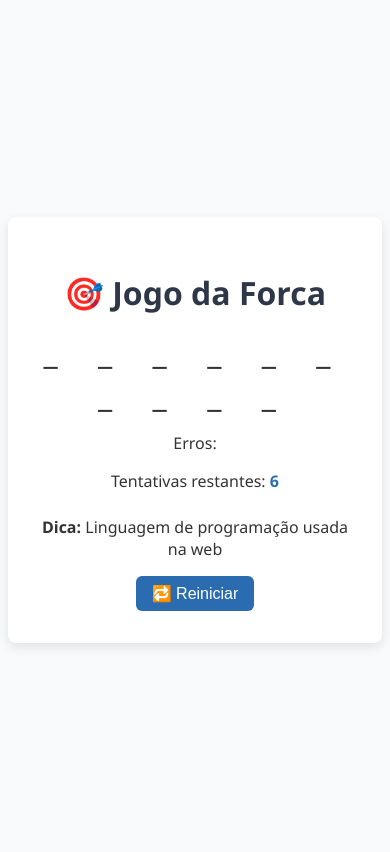
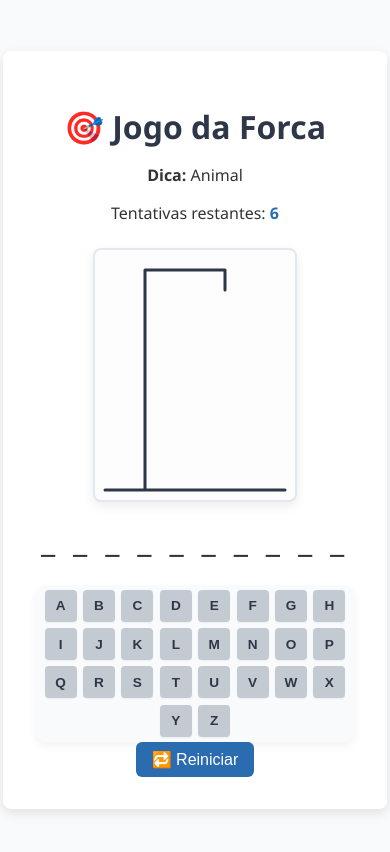
Before and after one commit to mirraelly/hangman, a plain HTML site: page index.html in a window 390 px wide. Both pictures are taken after a click on the button "🔁 Reiniciar". Drawn offline with Linux system fonts and the light colour scheme.

Commit message:
Jogo inicial da forca.

```diff
--- a/index.html
+++ b/index.html
@@ -10,18 +10,25 @@
     <div class="game-container">
       <h1>🎯 Jogo da Forca</h1>
 
-      <div id="word" class="word"></div>
+      <p class="text-sm text-gray-600 mt-2">
+        <strong>Dica:</strong> <span id="hint-text">Carregando...</span>
+      </p>
 
-      <div class="info">
-        <p>Erros: <span id="wrong-letters"></span></p>
+      <div class="info" id="tries-container">
         <p>Tentativas restantes: <span id="tries-left">6</span></p>
       </div>
 
       <div id="message" class="message"></div>
 
-      <p class="text-sm text-gray-600 mt-2">
-        <strong>Dica:</strong> <span id="hint-text">Carregando...</span>
-      </p>
+      <canvas
+        id="hangman-canvas"
+        width="200"
+        height="250"
+        class="hangman-canvas"
+      ></canvas>
+
+      <div id="word" class="word"></div>
+      <div id="keyboard" class="keyboard"></div>
 
       <button id="restartButton">🔁 Reiniciar</button>
     </div>
--- a/script.js
+++ b/script.js
@@ -5,14 +5,16 @@ let correctLetters = [];
 let wrongLetters = [];
 let maxTries = 6;
 let remainingTries = maxTries;
+let isGameOver = false;
 
 const wordEl = document.getElementById("word");
-const wrongEl = document.getElementById("wrong-letters");
 const triesEl = document.getElementById("tries-left");
 const messageEl = document.getElementById("message");
 const hintEl = document.getElementById("hint-text");
 const restartBtn = document.getElementById("restartButton");
-
+const canvas = document.getElementById("hangman-canvas");
+const ctx = canvas.getContext("2d");
+const triesContainer = document.getElementById("tries-container");
 
 function startGame() {
     if (words.length === 0) {
@@ -23,13 +25,16 @@ function startGame() {
     const randomEntry = words[Math.floor(Math.random() * words.length)];
     selectedWord = randomEntry.word.toLowerCase();
     selectedHint = randomEntry.hint;
-    hintEl.textContent = selectedHint;
-
     correctLetters = [];
     wrongLetters = [];
     remainingTries = maxTries;
+    isGameOver = false;
+
+    hintEl.textContent = selectedHint;
     messageEl.textContent = "";
     updateDisplay();
+    createKeyboard();
+    triesContainer.style.display = "block";
 }
 
 function updateDisplay() {
@@ -38,36 +43,46 @@ function updateDisplay() {
         .map(letter => (correctLetters.includes(letter) ? letter : "_"))
         .join(" ");
 
-    wrongEl.textContent = wrongLetters.join(" ");
     triesEl.textContent = remainingTries;
 
     checkGameStatus();
+    drawHangman(maxTries - remainingTries);
 }
 
 function checkGameStatus() {
-    const wordComplete = selectedWord.split("").every(letter => correctLetters.includes(letter));
+    const wordComplete = selectedWord
+        .split("")
+        .every(letter => correctLetters.includes(letter));
 
     if (wordComplete) {
         messageEl.textContent = "🎉 Você venceu!";
+        isGameOver = true;
+        triesContainer.style.display = "none";
     } else if (remainingTries <= 0) {
         messageEl.textContent = `💀 Você perdeu! A palavra era: ${selectedWord}`;
+        isGameOver = true;
+        triesContainer.style.display = "none";
     }
 }
 
+
 function handleKeyPress(e) {
     const letter = e.key.toLowerCase();
-    if (!/^[a-z]$/.test(letter) || messageEl.textContent !== "") return;
+
+    if (!/^[a-z]$/.test(letter) || isGameOver) return;
+
+    if (correctLetters.includes(letter) || wrongLetters.includes(letter)) {
+        messageEl.textContent = `⚠️ Você já tentou a letra "${letter.toUpperCase()}"`;
+        return;
+    }
 
     if (selectedWord.includes(letter)) {
-        if (!correctLetters.includes(letter)) {
-            correctLetters.push(letter);
-        }
+        correctLetters.push(letter);
     } else {
-        if (!wrongLetters.includes(letter)) {
-            wrongLetters.push(letter);
-            remainingTries--;
-        }
+        wrongLetters.push(letter);
+        remainingTries--;
     }
+
     updateDisplay();
 }
 
@@ -83,3 +98,111 @@ fetch("words.json")
     .catch(error => {
         console.error("Erro ao carregar palavras:", error);
     });
+
+function createKeyboard() {
+    const keyboardContainer = document.getElementById("keyboard");
+    const alphabet = "abcdefghijklmnopqrstuvwxyz";
+
+    keyboardContainer.innerHTML = "";
+
+    alphabet.split("").forEach(letter => {
+        const button = document.createElement("button");
+        button.textContent = letter.toUpperCase();
+        button.classList.add("key");
+        button.disabled = false;
+
+        button.addEventListener("click", () => {
+            simulateKeyPress(letter);
+        });
+
+        keyboardContainer.appendChild(button);
+    });
+}
+
+function simulateKeyPress(letter) {
+    if (!/^[a-z]$/.test(letter) || isGameOver) return;
+
+    if (correctLetters.includes(letter) || wrongLetters.includes(letter)) {
+        messageEl.textContent = `⚠️ Você já tentou a letra "${letter.toUpperCase()}"`;
+        return;
+    }
+
+    if (selectedWord.includes(letter)) {
+        correctLetters.push(letter);
+    } else {
+        wrongLetters.push(letter);
+        remainingTries--;
+    }
+
+    updateDisplay();
+    updateKeyboard(letter);
+}
+
+function updateKeyboard(letter) {
+    const keys = document.querySelectorAll("#keyboard .key");
+    keys.forEach(key => {
+        if (key.textContent.toLowerCase() === letter) {
+            key.disabled = true;
+            key.classList.add("used");
+
+            if (!selectedWord.includes(letter)) {
+                key.classList.add("wrong");
+            }
+        }
+    });
+}
+
+function drawHangman(stage) {
+    ctx.clearRect(0, 0, canvas.width, canvas.height);
+    ctx.lineWidth = 3;
+    ctx.strokeStyle = "#2d3748";
+    ctx.lineCap = "round";
+    ctx.lineJoin = "round";
+
+    // Estrutura da forca
+    ctx.beginPath();
+    ctx.moveTo(10, 240); ctx.lineTo(190, 240); // base
+    ctx.moveTo(50, 240); ctx.lineTo(50, 20);   // poste vertical
+    ctx.lineTo(130, 20);                       // topo horizontal
+    ctx.lineTo(130, 40);                       // corda
+    ctx.stroke();
+
+    if (stage > 0) {
+        // Cabeça
+        ctx.beginPath();
+        ctx.arc(130, 60, 20, 0, Math.PI * 2); // x, y, raio
+        ctx.fillStyle = "#edf2f7";
+        ctx.fill();
+        ctx.stroke();
+    }
+    if (stage > 1) {
+        // Corpo
+        ctx.beginPath();
+        ctx.moveTo(130, 80); ctx.lineTo(130, 140);
+        ctx.stroke();
+    }
+    if (stage > 2) {
+        // Braço esquerdo
+        ctx.beginPath();
+        ctx.moveTo(130, 100); ctx.lineTo(100, 120);
+        ctx.stroke();
+    }
+    if (stage > 3) {
+        // Braço direito
+        ctx.beginPath();
+        ctx.moveTo(130, 100); ctx.lineTo(160, 120);
+        ctx.stroke();
+    }
+    if (stage > 4) {
+        // Perna esquerda
+        ctx.beginPath();
+        ctx.moveTo(130, 140); ctx.lineTo(110, 180);
+        ctx.stroke();
+    }
+    if (stage > 5) {
+        // Perna direita
+        ctx.beginPath();
+        ctx.moveTo(130, 140); ctx.lineTo(150, 180);
+        ctx.stroke();
+    }
+}
--- a/style.css
+++ b/style.css
@@ -24,8 +24,11 @@ h1 {
 
 .word {
   font-size: 2rem;
-  letter-spacing: 1rem;
+  letter-spacing: 0.3rem;
   margin-bottom: 1rem;
+  display: flex;
+  justify-content: center;
+  gap: 0.5rem;
 }
 
 .info {
@@ -47,6 +50,7 @@ h1 {
   font-size: 1.2rem;
   font-weight: bold;
   margin-top: 1rem;
+  width: 20rem;
   color: #38a169;
 }
 
@@ -64,3 +68,91 @@ button {
 button:hover {
   background-color: #2c5282;
 }
+
+.hangman-canvas {
+  margin: 1rem auto;
+  display: block;
+  background-color: #fdfdfd;
+  border: 2px solid #e2e8f0;
+  border-radius: 8px;
+  box-shadow: 0 4px 12px rgba(0, 0, 0, 0.08);
+  transition: all 0.3s ease-in-out;
+}
+
+#wrong-letters {
+  display: inline-block;
+  margin-top: 0.5rem;
+}
+#wrong-letters::before {
+  content: " ";
+  white-space: pre;
+}
+
+.keyboard {
+  display: flex;
+  flex-wrap: wrap;
+  justify-content: center;
+  gap: 0.4rem;
+  max-width: 320px;
+  margin: 1.5rem auto 0;
+  padding: 0.5rem;
+  background-color: #f9fafb;
+  border-radius: 12px;
+  box-shadow: 0 4px 8px rgba(0, 0, 0, 0.05);
+}
+
+.key {
+  width: 2rem;
+  height: 2rem;
+  padding: 0.4rem;
+  font-size: 0.85rem;
+  font-weight: bold;
+  text-align: center;
+  border: none;
+  border-radius: 4px;
+  background-color: #83919f75;
+  color: #2d3748;
+  cursor: pointer;
+  transition: all 0.2s ease;
+  box-shadow: 0 1px 2px rgba(0, 0, 0, 0.05);
+}
+
+.key:hover:not(:disabled) {
+  background-color: #e2e8f0;
+  transform: scale(1.05);
+}
+
+.key:active {
+  transform: scale(0.95);
+}
+
+.key:disabled {
+  cursor: default;
+  opacity: 0.85;
+}
+
+.key.used {
+  background-color: #e3effd;
+  color: #007bff;
+  border: 1px solid #007bff;
+}
+
+.key.wrong {
+  background-color: #f8d7da;
+  color: #dc3545;
+  border: 1px solid #dc3545;
+}
+
+@media (max-width: 400px) {
+  .keyboard {
+    max-width: 100%;
+    grid-template-columns: repeat(auto-fit, minmax(28px, 1fr));
+    padding: 0.3rem;
+    gap: 0.4rem;
+  }
+
+  .key {
+    font-size: 0.85rem;
+    padding: 0.5rem;
+  }
+}
--- a/words.json
+++ b/words.json
@@ -1,15 +1,104 @@
 {
   "words": [
-    { "word": "banana", "hint": "Fruta amarela rica em potássio" },
     {
-      "word": "computador",
-      "hint": "Dispositivo eletrônico para processamento de dados"
+      "word": "abacaxi",
+      "hint": "Fruta",
+      "difficulty": "fácil"
     },
-    { "word": "javascript", "hint": "Linguagem de programação usada na web" },
     {
-      "word": "forca",
-      "hint": "Nome do próprio jogo que você está jogando agora"
+      "word": "elefante",
+      "hint": "Animal",
+      "difficulty": "médio"
     },
-    { "word": "internet", "hint": "Rede mundial de computadores" }
+    {
+      "word": "violino",
+      "hint": "Instrumento musical",
+      "difficulty": "difícil"
+    },
+    {
+      "word": "bicicleta",
+      "hint": "Meio de transporte",
+      "difficulty": "médio"
+    },
+    {
+      "word": "chocolate",
+      "hint": "Doce",
+      "difficulty": "fácil"
+    },
+    {
+      "word": "paralelepipedo",
+      "hint": "Figura geométrica",
+      "difficulty": "difícil"
+    },
+    {
+      "word": "cachorro",
+      "hint": "Animal",
+      "difficulty": "fácil"
+    },
+    {
+      "word": "telescopio",
+      "hint": "Astronomia",
+      "difficulty": "médio"
+    },
+    {
+      "word": "xadrez",
+      "hint": "Jogo",
+      "difficulty": "difícil"
+    },
+    {
+      "word": "praia",
+      "hint": "Férias",
+      "difficulty": "fácil"
+    },
+    {
+      "word": "dinossauro",
+      "hint": "Animal",
+      "difficulty": "médio"
+    },
+    {
+      "word": "otorrinolaringologista",
+      "hint": "Médico",
+      "difficulty": "difícil"
+    },
+    {
+      "word": "livro",
+      "hint": "Objeto",
+      "difficulty": "fácil"
+    },
+    {
+      "word": "girassol",
+      "hint": "Flor",
+      "difficulty": "médio"
+    },
+    {
+      "word": "ornitorrinco",
+      "hint": "Mamífero",
+      "difficulty": "difícil"
+    },
+    {
+      "word": "casa",
+      "hint": "Lugar",
+      "difficulty": "fácil"
+    },
+    {
+      "word": "montanha",
+      "hint": "Geografia",
+      "difficulty": "médio"
+    },
+    {
+      "word": "pneumoultramicroscopicossilicovulcanoconiose",
+      "hint": "Doença pulmonar",
+      "difficulty": "difícil"
+    },
+    {
+      "word": "sol",
+      "hint": "Estrela",
+      "difficulty": "fácil"
+    },
+    {
+      "word": "avião",
+      "hint": "Transporte",
+      "difficulty": "médio"
+    }
   ]
 }
```
